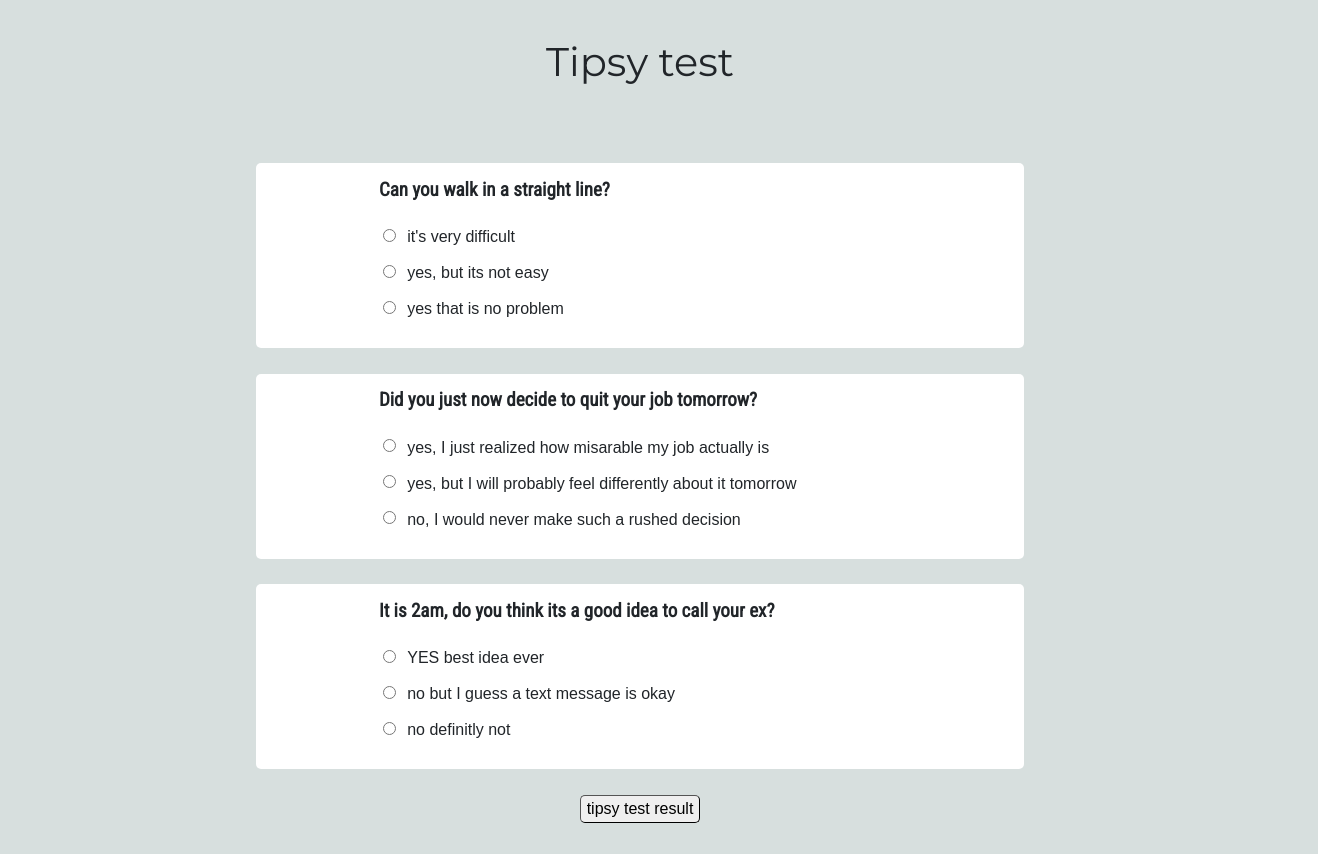
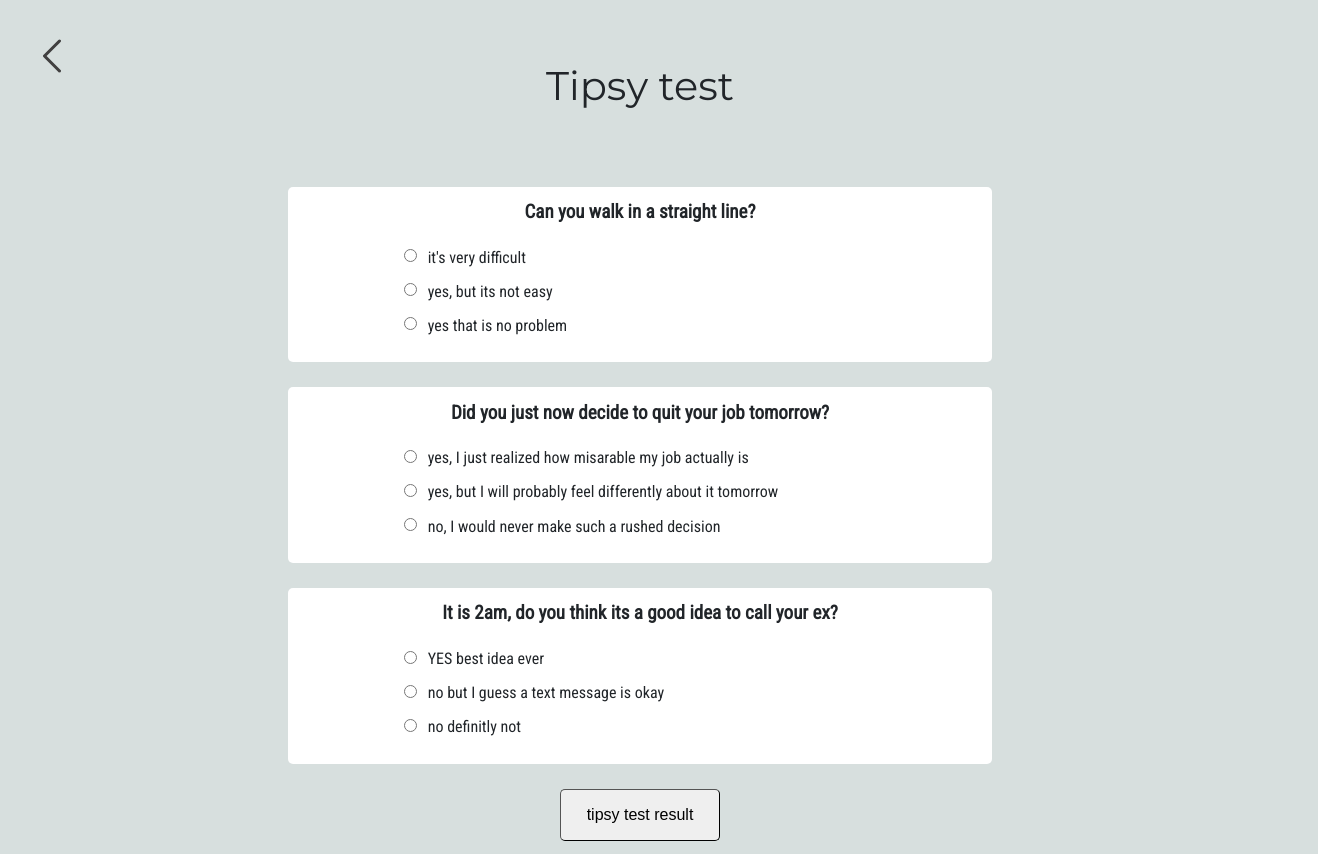
Before and after one commit to linneat/thirsty, a React (Create React App) app: page /#/quiz in a window 1280 px wide. Shown: the whole page, 1318 px wide, since content can reach past the window. Built offline with nearby package versions, Linux system fonts and the light colour scheme; the HTML template or start-up script is replaced by a standard one.

Commit message:
css changes

```diff
--- a/src/Components/Cocktail.css
+++ b/src/Components/Cocktail.css
@@ -10,11 +10,11 @@
   margin-block-end: 5%;
 }
 
-.nextRandom{
+.nextRandom {
   background-color: white;
   font-size: 2.5vh;
   font-family: Roboto Condensed;
-  color:rgb(54, 55, 58);;
+  color: rgb(54, 55, 58);
   border-width: thin;
   margin-left: 2vw;
   margin-right: 2vw;
@@ -24,11 +24,14 @@
   padding-bottom: 0.5%;
   border-radius: 10px;
   cursor: pointer;
+  padding-right: 2%;
+  padding-left: 2%;
+  padding-top: 1%;
+  padding-bottom: 1%;
 }
 
-
-.nextRandom a:hover{
-  color:rgb(138, 138, 139);
+.nextRandom a:hover {
+  color: rgb(138, 138, 139);
 }
 
 .PicAndListWrapper {
@@ -54,7 +57,7 @@
   height: 95%;
 }
 
-.back{
+.back {
   position: relative;
   left: 3vw;
   text-align: left;
@@ -62,14 +65,13 @@
 }
 
 .fa-angle-left:before {
-  -webkit-text-stroke: 3px  rgb(215, 223, 222);
+  -webkit-text-stroke: 3px rgb(215, 223, 222);
   color: rgb(65, 64, 64);
 }
 
-.back a:hover{
-  color:rgb(138, 138, 139);
+.back a:hover {
+  color: rgb(138, 138, 139);
 }
-
 
 .ingredientsList ul {
   display: flex;
@@ -98,7 +100,6 @@
   margin: auto;
   margin-top: 0%;
   height: 95%;
-
 }
 
 .recipeList ol {
@@ -151,7 +152,7 @@ li {
     padding-inline-start: 20%;
   }
 
-h2{
+  h2 {
     margin-bottom: 0%;
   }
 }
@@ -167,7 +168,6 @@ h2{
     margin-top: 12%;
     flex-direction: column;
   }
-
 
   .withMainIngredient {
     font-size: 20px;
@@ -188,15 +188,13 @@ h2{
     margin-bottom: 5%;
   }
 
-      .h2{
+  .h2 {
     font-size: 3vh;
   }
 }
 
-
 /* ipad pro*/
 @media screen and (min-device-width: 769px) and (max-width: 1024px) {
-
   .cocktailName {
     font-size: 40px;
   }
@@ -209,12 +207,11 @@ h2{
     font-size: 18px;
   }
 
-    h2{
+  h2 {
     font-size: 20px;
   }
 }
 
 /*random size of screen between mobile size and ipad size*/
 @media screen and (min-device-width: 415px) and (max-width: 680px) {
-
 }
--- a/src/Components/Quiz.css
+++ b/src/Components/Quiz.css
@@ -7,7 +7,7 @@
     margin: auto;
     margin-top: 2%;
     margin-bottom: 2%;
-    width: 60%;
+    width: 55%;
     border-radius: 5px;
 
 }
@@ -28,13 +28,16 @@
 .questions{
     font-size: 19px;
     font-weight: bold;
-    display: flex;
     margin-top: 2%;
-    margin-left: 16%;
+    align-self: center;
 }
 
 .cocktailName {
     margin-bottom: 6%;
+    padding-top: 0%;
+}
+.answer{
+    font-family: Roboto Condensed;
 }
 
 input{
@@ -44,10 +47,15 @@ input{
 .testResult{
     margin-bottom: 2%;
     font-weight: bold;
+    font-family: Roboto Condensed;
 }
 
 .resultButton{
     margin-bottom: 1%;
     border-radius: 5px;
     border-width: thin;
+    padding-left: 2%;
+    padding-right: 2%;
+    padding-top: 1%;
+    padding-bottom: 1%;
 }
--- a/src/Components/Quiz.js
+++ b/src/Components/Quiz.js
@@ -1,6 +1,7 @@
 import React, { Component } from "react";
 import "./Cocktail.css";
 import "./Quiz.css";
+import { Link } from "react-router-dom";
 
 export default class Quiz extends Component {
   constructor(props) {
@@ -68,6 +69,11 @@ export default class Quiz extends Component {
   render() {
     return (
       <div>
+        <div className="back">
+          <Link to="/">
+            <i className="fas fa-angle-left fa-3x"></i>
+          </Link>
+        </div>
         <h1 className="cocktailName">Tipsy test</h1>
         <div className="q">
           <h2 className="questions">Can you walk in a straight line?</h2>
@@ -178,7 +184,9 @@ export default class Quiz extends Component {
             </div>
           </div>
         </div>
-        <button className="resultButton" onClick={this.handleClick}>tipsy test result</button>
+        <button className="resultButton" onClick={this.handleClick}>
+          tipsy test result
+        </button>
         <div className="testResult">{this.state.message}</div>
       </div>
     );
--- a/src/Components/Spirits.css
+++ b/src/Components/Spirits.css
@@ -98,6 +98,21 @@
       padding-bottom: 3vh;
   }
 
+  .textToQuizLink{
+      margin-top: 1%;
+      font-family: Roboto Condensed;
+  }
+
+  .textToQuizLink a{
+      color: rgb(197, 145, 78);
+      font-weight: bold;
+
+  }
+
+  .textToQuizLink a:hover{
+      color: rgb(117, 117, 117);
+  }
+
 
 /* responsive*/
 /* for phones max-width 414px --> the biggest iphones */
--- a/src/Components/Spirits.js
+++ b/src/Components/Spirits.js
@@ -44,7 +44,7 @@ export default class Spirits extends Component {
             </div>
           </div>
         </div>
-        <p>Are you sure another drink is a good idea? Try the <Link to={"/quiz"}>tipsy test</Link> </p>
+        <p className="textToQuizLink">Are you sure another drink is a good idea? Try the <Link to={"/quiz"}>tipsy test</Link> </p>
 
       </div>
     );
```
Lines whose indentation alone changed are shown as unchanged.
